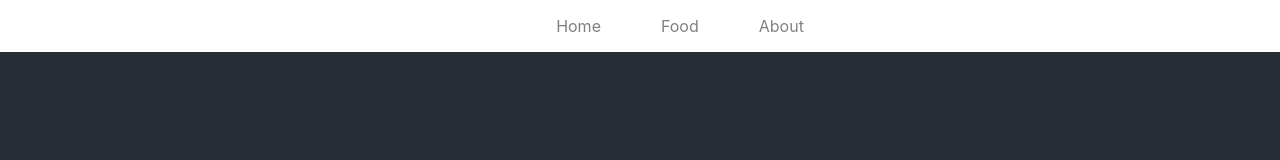
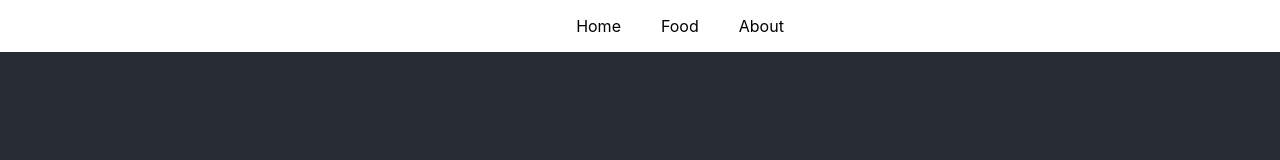
Before and after one commit to rafi365/pti-uas-food-api, a React (Create React App) app: page / in a window 1280 px wide. Shown: the top 160 px of the page. Built offline with nearby package versions, Linux system fonts and the light colour scheme.

Commit message:
deploy to vercel test

```diff
--- a/package.json
+++ b/package.json
@@ -3,6 +3,7 @@
   "version": "0.1.0",
   "private": true,
   "dependencies": {
+    "@material-ui/core": "^4.11.2",
     "@testing-library/jest-dom": "^5.11.6",
     "@testing-library/react": "^11.2.2",
     "@testing-library/user-event": "^12.3.0",
--- a/src/App.js
+++ b/src/App.js
@@ -1,8 +1,8 @@
-import React,{Component, Fragment} from 'react';
+import React from 'react';
 import Header from './Header';
 import Recipes from './Recipes';
 import axios from 'axios';
-import './App.css'
+import './App.css';
 const API_KEY = '9b904d703fa0d46a88ce1ac63f29f498';
     const API_ID = '4e9f05eb';
 
--- a/src/Header.js
+++ b/src/Header.js
@@ -6,9 +6,9 @@ class Header extends React.Component {
         <div className="container">
         <nav className="navbar">
           <ol>
-            <ul className="nav"><a href="#">Home</a></ul>
-            <ul className="nav"><a href="#">Food</a></ul>
-            <ul className="nav"><a href="#">About</a></ul>
+            <ul className="nav">Home</ul>
+            <ul className="nav">Food</ul>
+            <ul className="nav">About</ul>
           </ol>
         </nav>
       </div>
--- a/src/Recipes.js
+++ b/src/Recipes.js
@@ -12,7 +12,7 @@ class Recipes extends React.Component {
         <div
           className=''>
           <p>{this.props.recipe.label}</p>
-          <img src={this.props.recipe.image} />
+          <img src={this.props.recipe.image} alt="food"/>
         </div>
       </div>
     );
```
Also changed, not shown: 2 other files (tests, documents, lock files or other folders).
